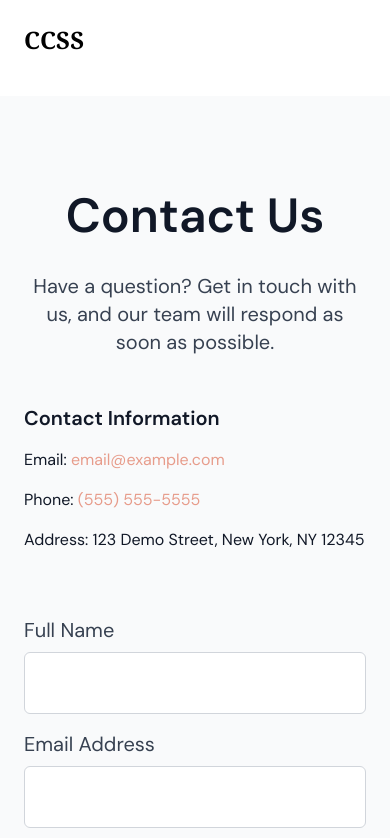
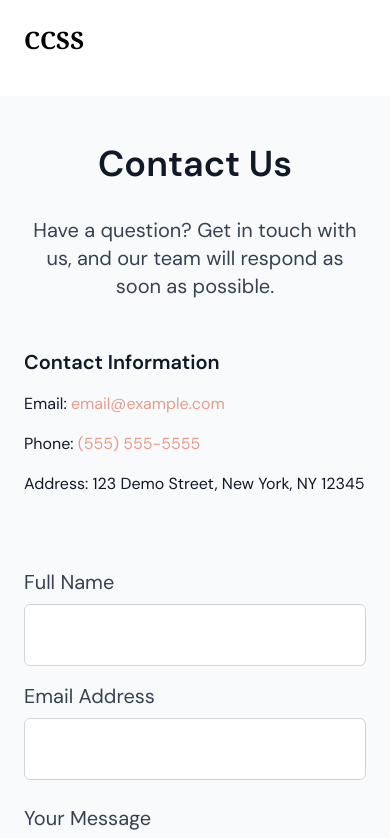
Before and after one commit to rcerney1/demo_site_ccss, a React (Vite) app: page /contact in a window 390 px wide. Shown: the top 838 px of the page. Built offline with nearby package versions, Linux system fonts and the light colour scheme.

Commit message:
reformattted for mobile

```diff
--- a/src/pages/Contact.jsx
+++ b/src/pages/Contact.jsx
@@ -42,21 +42,20 @@ function Contact() {
         setLoading(false);
     };
 
-
     return (
         <div className="text-gray-900 bg-white font-sans">
             <Navbar />
 
             {/* Contact Form Section */}
-            <section className="h-screen py-24 px-6 text-center bg-gray-50 mt-24"> {/* Full height of screen */}
-                <h2 className="text-5xl font-semibold mb-8">Contact Us</h2>
-                <p className="text-xl text-gray-700 max-w-4xl mx-auto mb-12">
+            <section className="min-h-screen py-12 px-6 text-center bg-gray-50 mt-24"> {/* Adjusted to min-h-screen for better mobile fit */}
+                <h2 className="text-4xl md:text-5xl font-semibold mb-8">Contact Us</h2>
+                <p className="text-xl md:text-2xl text-gray-700 max-w-4xl mx-auto mb-12">
                     Have a question? Get in touch with us, and our team will respond as soon as possible.
                 </p>
 
-                <div className="max-w-7xl mx-auto grid grid-cols-1 md:grid-cols-2 gap-16">
+                <div className="max-w-7xl mx-auto grid grid-cols-1 md:grid-cols-2 gap-6 md:gap-16">
                     {/* Contact Information */}
-                    <div className="text-left space-y-4">
+                    <div className="text-left space-y-4 mb-12 md:mb-0">
                         <h3 className="text-xl font-semibold">Contact Information</h3>
                         <p>Email: <a href="mailto:email@example.com" className="text-[#e79c8b]">email@example.com</a></p>
                         <p>Phone: <span className="text-[#e79c8b]">(555) 555-5555</span></p>
```
